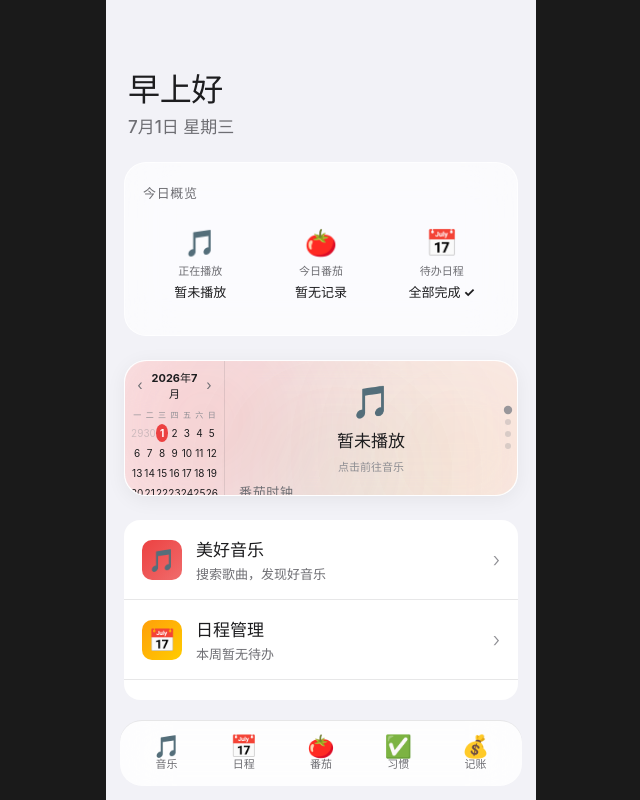
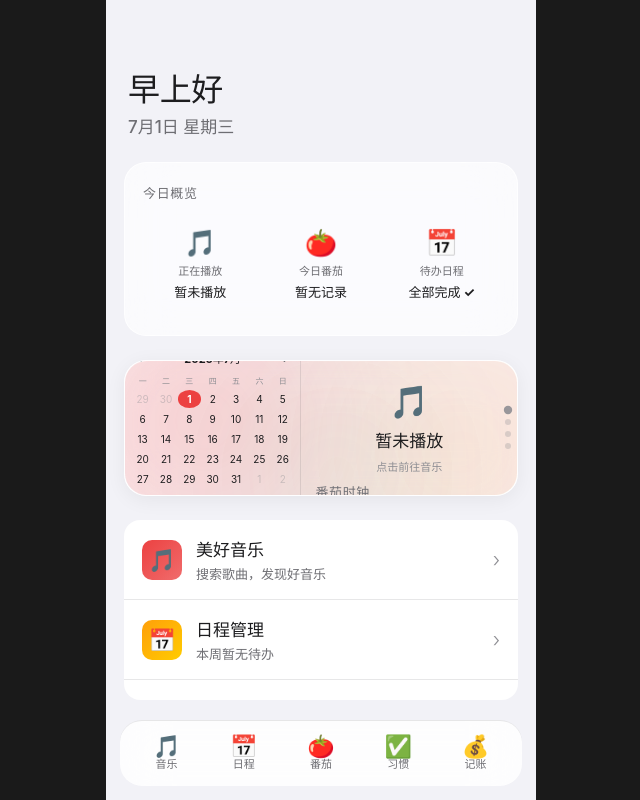
Before and after one commit to vongdefu/zmux-vue, a Vue app: page / in a window 1280 px wide. Shown: the whole page, without its empty margins (319-959 px from the left). Built offline with nearby package versions, Linux system fonts and the light colour scheme.

Commit message:
修改样式

```diff
--- a/src/components/MiniCalendar.vue
+++ b/src/components/MiniCalendar.vue
@@ -178,7 +178,7 @@
 
 <style scoped>
 .mini-calendar {
-  width: 100px;
+  width: 45%;
   flex-shrink: 0;
   display: flex;
   flex-direction: column;
@@ -186,11 +186,13 @@
   border-right: 0.5px solid var(--separator);
   transition: width 0.35s cubic-bezier(0.25, 0.1, 0.25, 1);
   overflow: hidden;
+  justify-content: center;
 }
 
 .mini-calendar-expanded {
   width: 100%;
   border-right: 0;
+  justify-content: normal;
 }
 
 /* === Mini Mode === */
```
